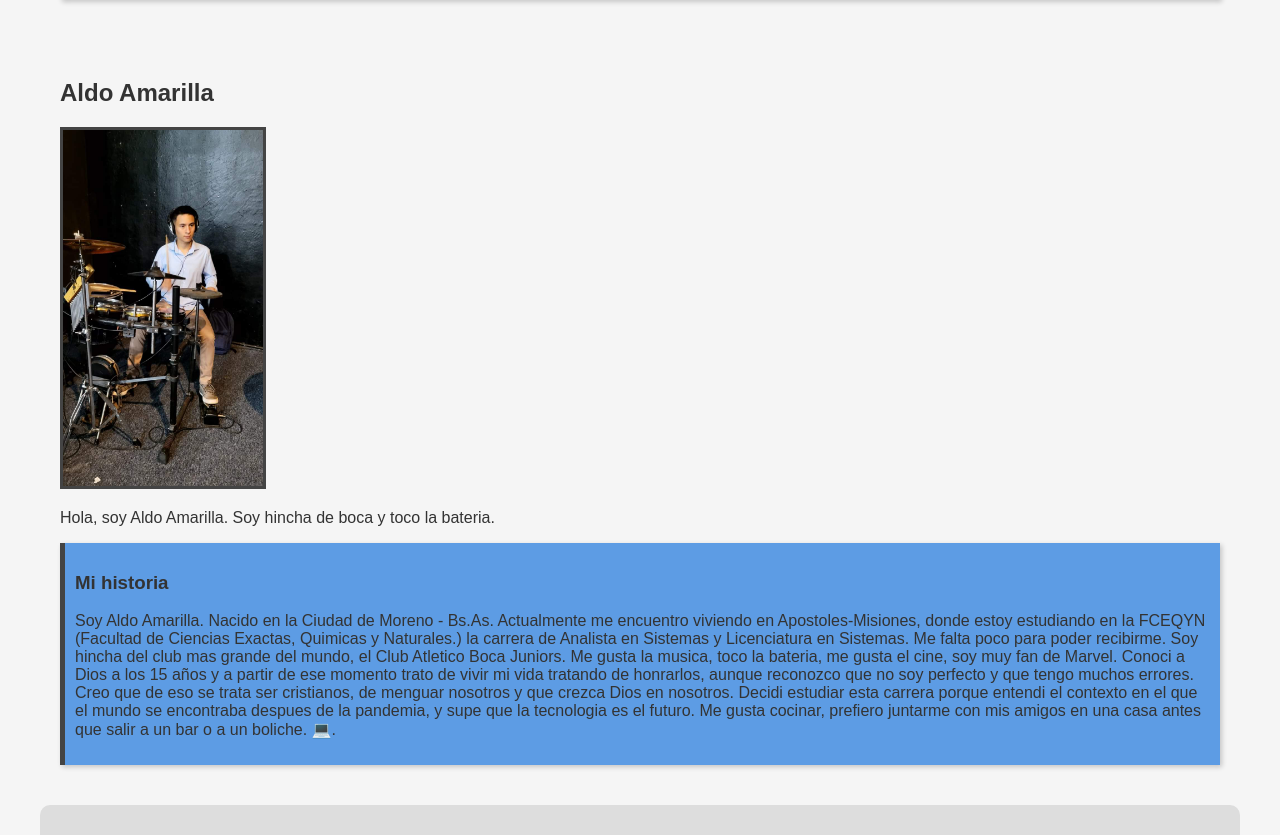
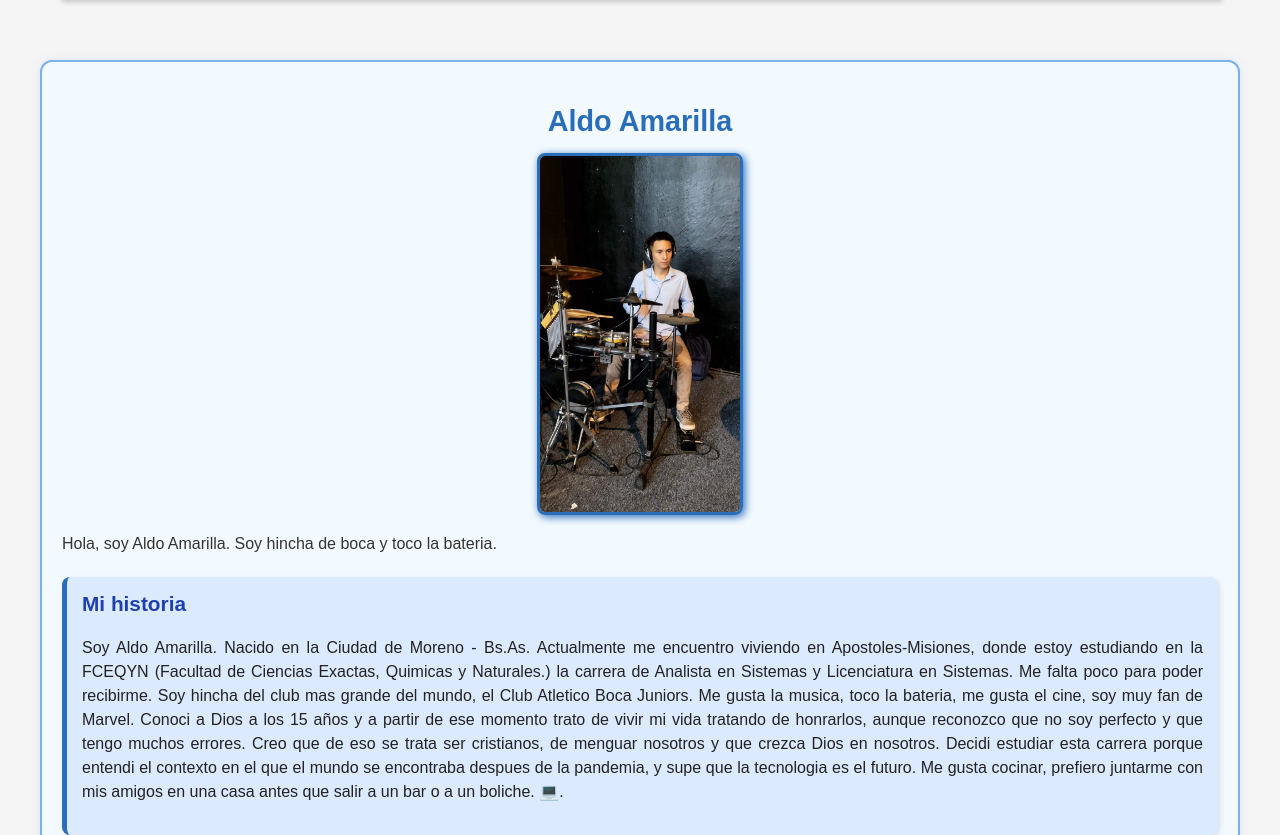
Before and after one commit to lucianocast/web-css, a plain HTML site: page index.html in a window 1280 px wide. Shown: the part 1821-2656 px from the top of the page. Drawn offline with Linux system fonts and the light colour scheme.

Commit message:
Completado el cuadro de Aldo

```diff
--- a/estilos.css
+++ b/estilos.css
@@ -18,7 +18,7 @@ header, nav, main, footer, aside, section, article {
 
 header {
   background-color: #222;
-  color: white;
+  color: rgb(255, 255, 255);
   text-align: center;
 }
 
@@ -134,16 +134,72 @@ article {
 }
 
 /* 🔧 Aldo puede modificar esta parte */
-#persona3 article {
-  background-color: #5d9ce4; /* Aldo: cambiá color, bordes, etc. */
+#Aldo {
+  background-color: #f3faff;
+  border: 2px solid #79b1e8;
+  border-radius: 12px;
+  padding: 20px;
+  box-shadow: 0 0 10px rgba(125, 172, 233, 0.2);
+  margin-top: 30px;
+  transition: transform 0.3s ease;
+}
+
+#Aldo:hover {
+  transform: scale(1.01); /* Expande un poco al pasar el mouse */
+}
+
+#Aldo h2 {
+  color: #2a6db9;
+  text-align: center;
+  font-size: 1.8em;
+  margin-bottom: 15px;
+}
+
+#Aldo p {
+  font-size: 1em;
+  line-height: 1.6;
+  text-align: justify;
+  color: #333;
+}
+
+
+#Aldo article {
+  background-color: #dbeafe;
+  border-left: 5px solid #2a6db9;
+  border-radius: 8px;
+  padding: 15px;
+  margin-top: 20px;
+  box-shadow: 2px 2px 5px rgba(0,0,0,0.1);
+}
+
+#Aldo img {
+  display: block;
+  margin: 0 auto 15px auto; /* Centra la imagen */
+  border: 3px solid #2a6db9;   /* Recuadro negro */
+  border-radius: 8px;
+  box-shadow: 2px 2px 8px #2a6db9;
+}
+
+#Aldo article h3 {
+  color: #1e40af;
+  font-size: 1.3em;
+  margin-top: 0;
+}
+
+#Aldo article p {
+  font-size: 1em;
+  line-height: 1.5;
+  color: #222;
 }
 
 /* ASIDE */
 
 aside {
-  background-color: #ddd;
+  background-color: #80df9b;
   padding: 15px;
   border-radius: 10px;
+  border: 3px solid #217a3a; /* Recuadro verde oscuro */
+  box-shadow: 2px 2px 8px #217a3a;
 }
 
 /* TABLA */
--- a/index.html
+++ b/index.html
@@ -70,7 +70,7 @@
     </section>
 
     <!-- SECCION ALDO -->
-    <section id="persona3">
+    <section id="Aldo">
       <h2>Aldo Amarilla</h2>
       <img src="imagenes/aldo.jpg" alt="Foto de Aldo" />
       <p>Hola, soy Aldo Amarilla. Soy hincha de boca y toco la bateria.</p>
```
